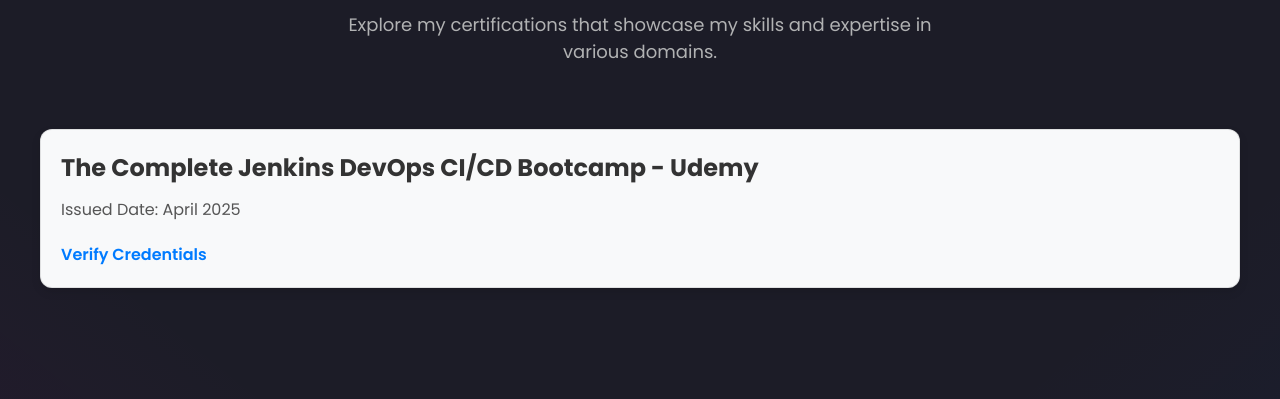
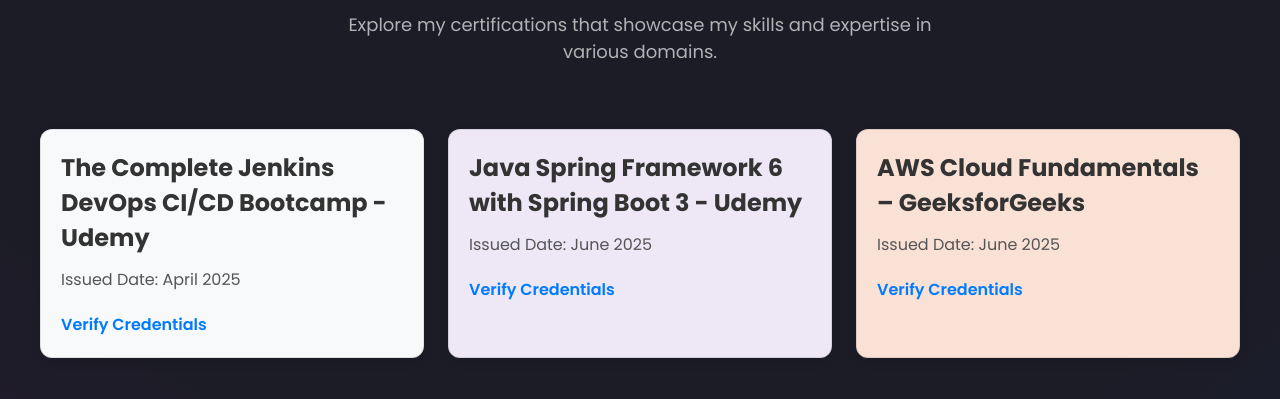
Before and after one commit to Dakshkhungla/Portfolio-Website, a React (Create React App) app: page / in a window 1280 px wide. Shown: the part 3380-3779 px from the top of the page. Built offline with nearby package versions, Linux system fonts and the light colour scheme.

Commit message:
Added Certification

```diff
--- a/src/data/constants.js
+++ b/src/data/constants.js
@@ -10,7 +10,7 @@
   description:
  "I'm an IT Engineering student with hands-on experience in backend development and DevOps, and a growing interest in Data Engineering and Cloud technologies. I've delivered 4+ freelance projects, and I'm passionate about building scalable, efficient systems while continuously exploring new tools and architectures to solve real-world problems.",
   github: "https://github.com/Dakshkhungla",
-  resume: "https://drive.google.com/file/d/1wE7bqtLN5AihT4zqf3Znpx7ed0dULtct/view?usp=sharing",
+  resume: "https://drive.google.com/file/d/1_88zzHACR4zq76cBQpoo4GY1GsB1BHvj/view?usp=sharing",
   linkedin: "https://www.linkedin.com/in/dakshkhungla/",
   insta: "https://www.instagram.com/dakshkhungla/",
 };
@@ -24,7 +24,7 @@
         link: "https://dotnet.microsoft.com/en-us/apps/aspnet"
       },
       {
-        name: "Spring Framework",
+        name: "SpringBoot Framework",
         image: "https://www.vectorlogo.zone/logos/springio/springio-icon.svg",
         link: "https://spring.io/"
       },
@@ -199,7 +199,18 @@
     issuedDate: "April 2025",
     verifyLink: "https://www.udemy.com/certificate/UC-5acddc96-0ed8-4264-99ce-3f51cd4c4590/",
   },
+  {
+    name: "Java Spring Framework 6 with Spring Boot 3 - Udemy",
+    issuedDate: "June 2025",
+    verifyLink: "https://www.udemy.com/certificate/UC-d5fe3d86-f604-44d8-906d-8fc24fe7c765/",
+  },
+  {
+    name: "AWS Cloud Fundamentals – GeeksforGeeks",
+    issuedDate: "June 2025",
+    verifyLink: "https://media.geeksforgeeks.org/courses/certificates/f9853059764d724a2c10c313406d47d7.pdf",
+  },
 ];
+
 
 
 export const experiences = [
```
